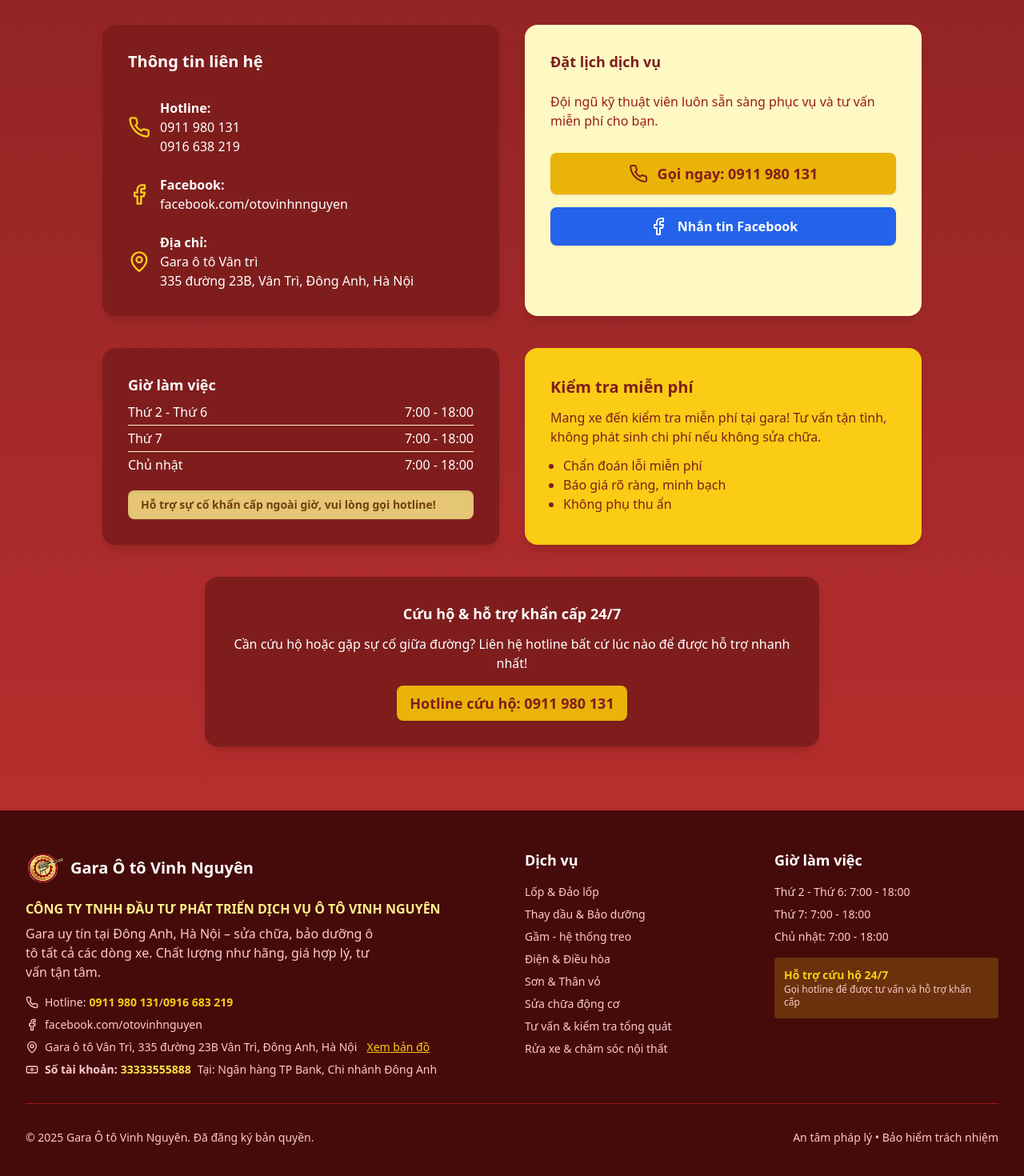
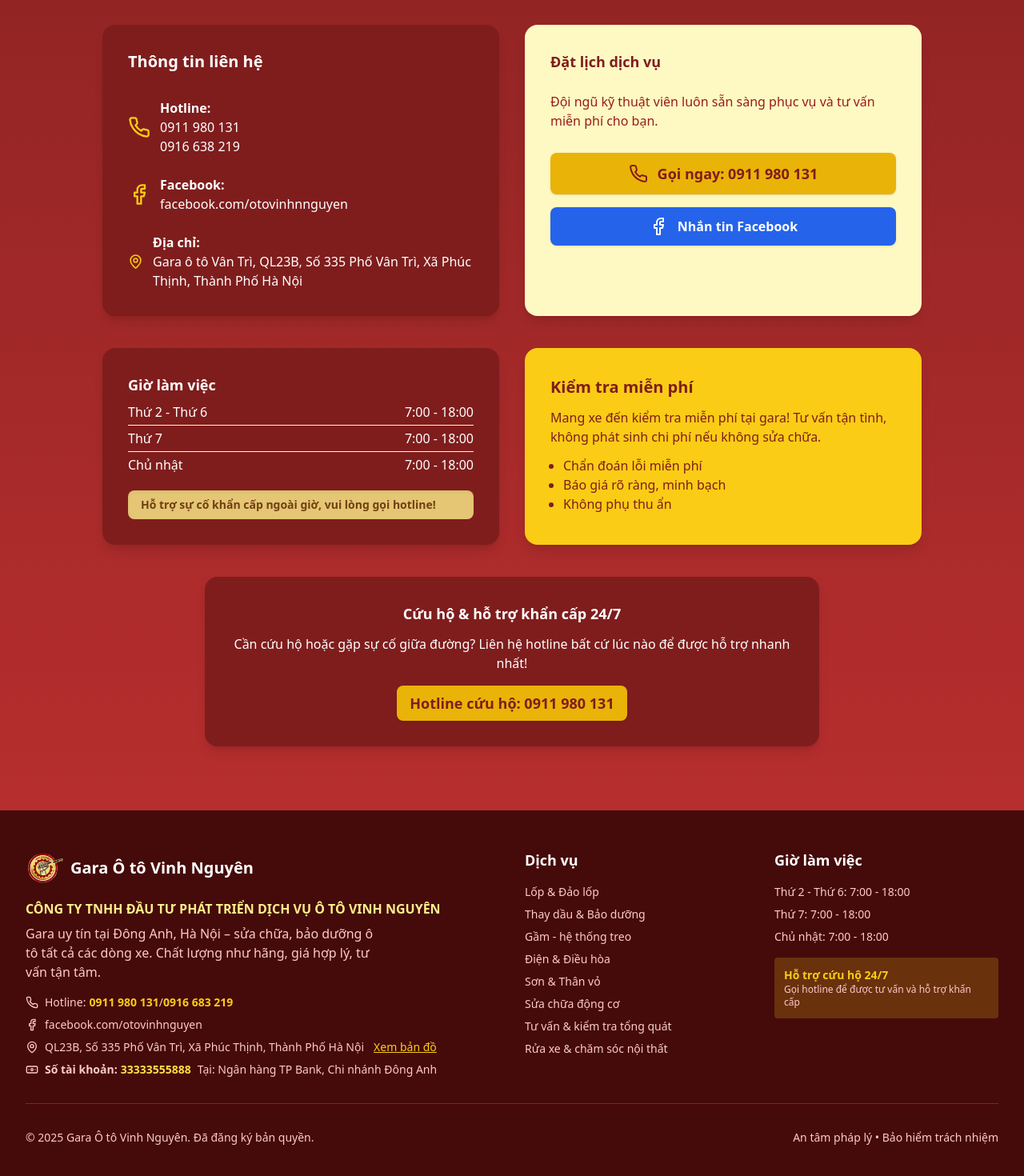
Before and after one commit to ntvinh2005/vinhnguyen-auto-repair-garage-web, a React (Vite) app: page / in a window 1280 px wide. Shown: the part 5193-6663 px from the top of the page at 80% size. Built offline with nearby package versions, Linux system fonts and the light colour scheme.

Commit message:
feat: Change the link and address

```diff
--- a/src/components/Contact.tsx
+++ b/src/components/Contact.tsx
@@ -28,7 +28,7 @@
             </div>
             <a
               className="flex items-center gap-3 hover:underline"
-              href="https://www.facebook.com/profile.php?id=61577571418349"
+              href="https://www.facebook.com/share/19kUSyruH1/?mibextid=wwXIfr"
               target="_blank"
               rel="noopener noreferrer"
             >
@@ -43,9 +43,8 @@
               <div>
                 <div className="font-semibold">Địa chỉ:</div>
                 <div>
-                  Gara ô tô Vân trì
-                  <br />
-                  335 đường 23B, Vân Trì, Đông Anh, Hà Nội
+                  Gara ô tô Vân Trì, QL23B, Số 335 Phố Vân Trì, Xã Phúc Thịnh,
+                  Thành Phố Hà Nội
                 </div>
               </div>
             </div>
@@ -68,7 +67,7 @@
               Gọi ngay: 0911 980 131
             </a>
             <a
-              href="https://www.facebook.com/profile.php?id=61577571418349"
+              href="https://www.facebook.com/share/19kUSyruH1/?mibextid=wwXIfr"
               target="_blank"
               rel="noopener noreferrer"
               className="block w-full bg-blue-600 hover:bg-blue-500 text-white font-semibold py-3 rounded-lg shadow flex items-center justify-center gap-3 transition"
--- a/src/components/Footer.tsx
+++ b/src/components/Footer.tsx
@@ -38,7 +38,7 @@
               </div>
               <a
                 className="flex items-center hover:underline"
-                href="https://www.facebook.com/profile.php?id=61577571418349"
+                href="https://www.facebook.com/share/19kUSyruH1/?mibextid=wwXIfr"
                 target="_blank"
                 rel="noopener noreferrer"
               >
@@ -47,7 +47,7 @@
               </a>
               <div className="flex items-center">
                 <MapPin className="w-4 h-4 mr-2" />
-                Gara ô tô Vân Trì, 335 đường 23B Vân Trì, Đông Anh, Hà Nội
+                QL23B, Số 335 Phố Vân Trì, Xã Phúc Thịnh, Thành Phố Hà Nội
                 <a
                   href="https://g.co/kgs/EDsRjW9"
                   target="_blank"
```
